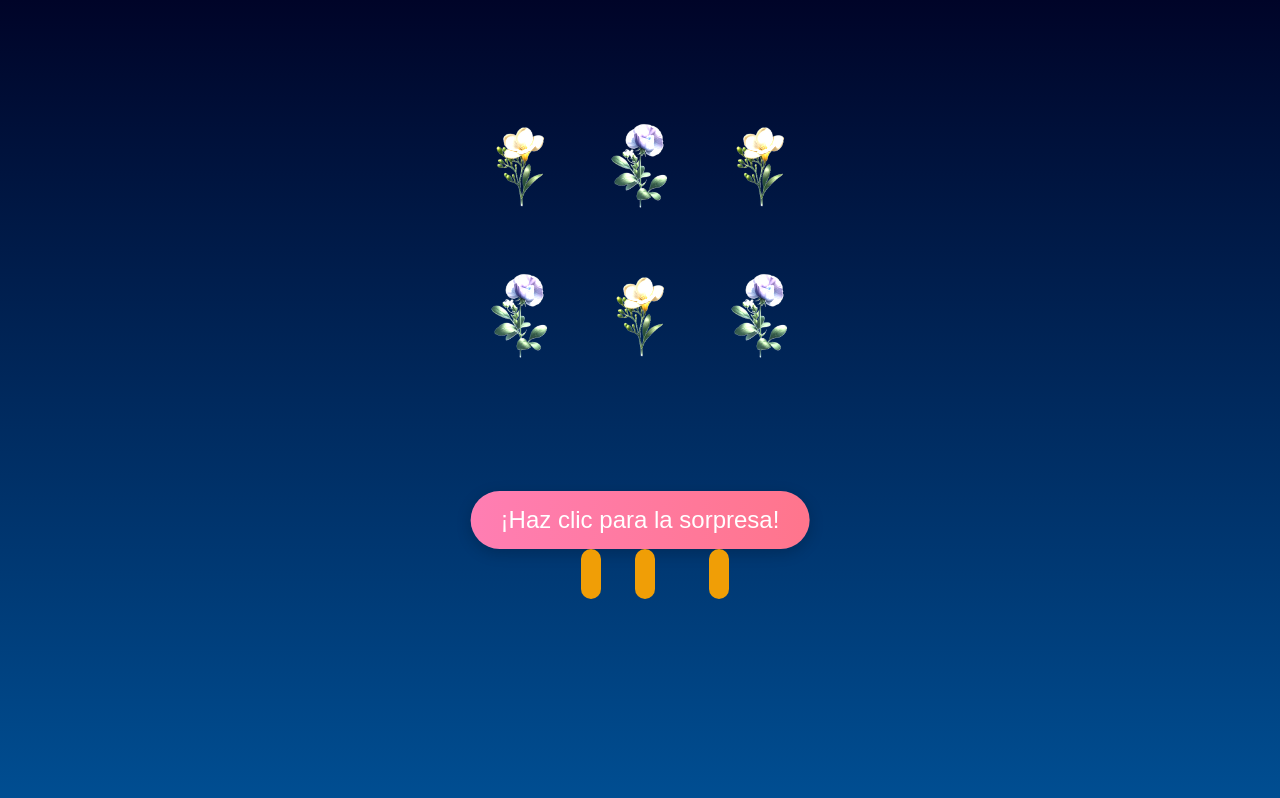
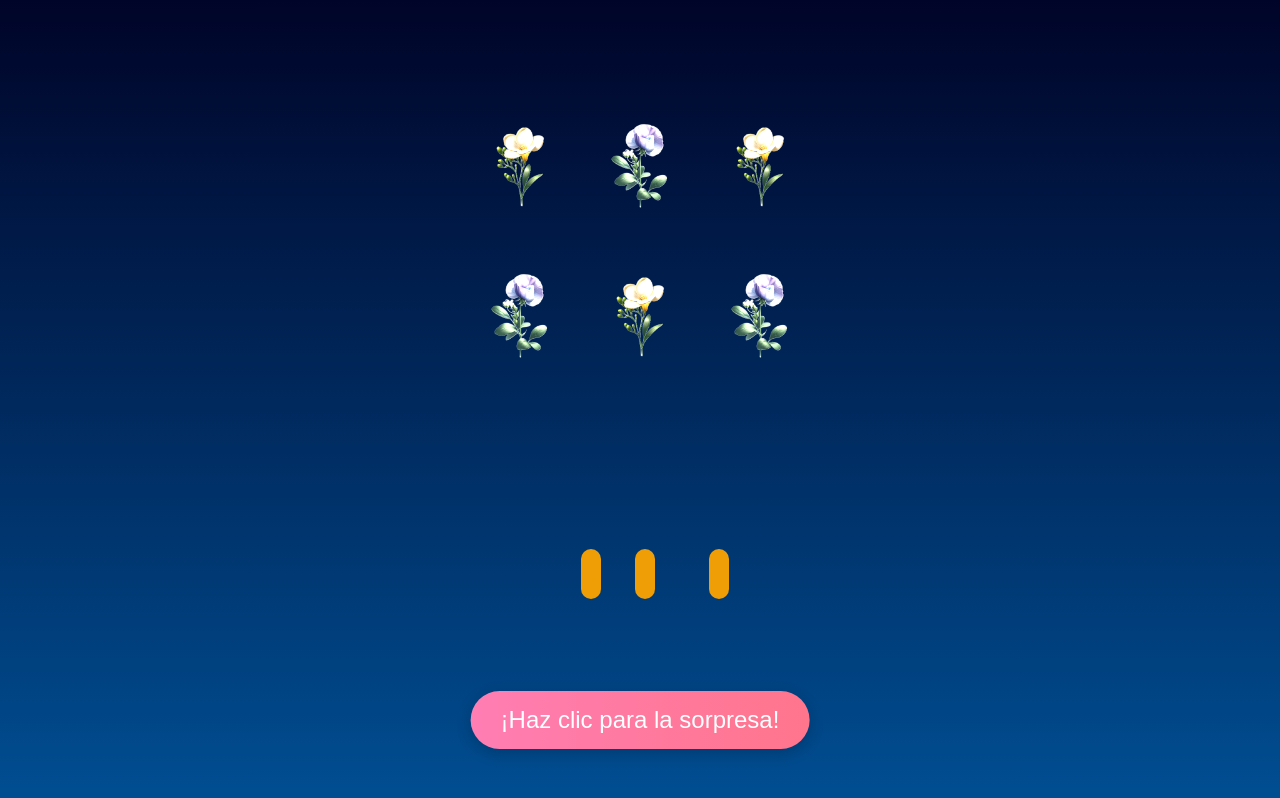
Before and after one commit to Isaac922-cmd/web, a plain HTML site: page index.html in a window 1280 px wide. Drawn offline with Linux system fonts and the light colour scheme.

Commit message:
styles.css

```diff
--- a/styles.css
+++ b/styles.css
@@ -33,7 +33,7 @@ body {
     box-shadow: 0 4px 15px rgba(0, 0, 0, 0.2);
     transition: transform 0.3s ease, box-shadow 0.3s ease;
     position: absolute; /* Posicionar los botones */
-    top: 65%; /* Mantenerlos centrados verticalmente */
+    top: 90%; /* Mantenerlos centrados verticalmente */
     left: 50%; /* Mantenerlos centrados horizontalmente */
     transform: translate(-50%, -50%); /* Ajustar para que el centro esté en la pantalla */
 }
```
